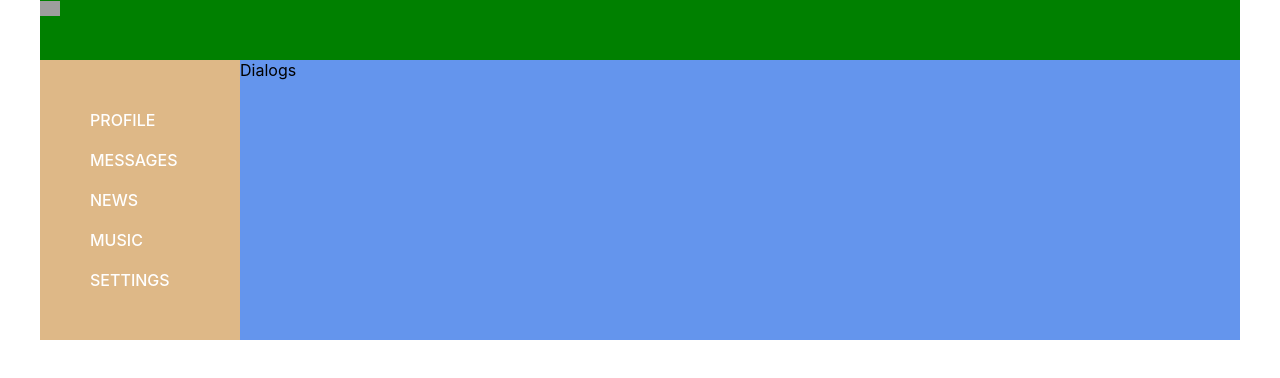
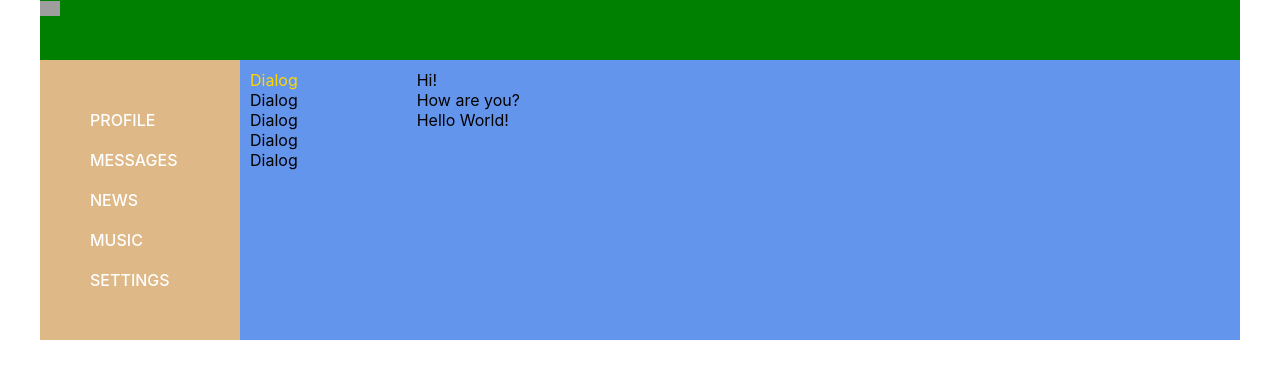
Before and after one commit to Stepan-Suprunov/Social_Network, a React (Create React App) app: page /dialogs in a window 1280 px wide. Shown: the top 378 px of the page. Built offline with nearby package versions, Linux system fonts and the light colour scheme; grey boxes are pictures that could not be loaded.

Commit message:
Dialogs and Messages added

```diff
--- a/src/components/Dialogs/Dialogs.jsx
+++ b/src/components/Dialogs/Dialogs.jsx
@@ -2,8 +2,35 @@ import classes from './Dialogs.module.css'
 
 const Dialogs = (props) => {
     return (
-        <div>
-            Dialogs
+        <div className={classes.dialogs}>
+            <div className={classes.dialogsItems}>
+                <div className={classes.dialog + ' ' + classes.active}>
+                    Dialog
+                </div>
+                <div className={classes.dialog}>
+                    Dialog
+                </div>
+                <div className={classes.dialog}>
+                    Dialog
+                </div>
+                <div className={classes.dialog}>
+                    Dialog
+                </div>
+                <div className={classes.dialog}>
+                    Dialog
+                </div>
+            </div>
+            <div className={classes.messages}>
+                <div className={classes.mesage}>
+                    Hi!
+                </div>
+                <div className={classes.mesage}>
+                    How are you?
+                </div>
+                <div className={classes.mesage}>
+                    Hello World!
+                </div>
+            </div>
         </div>
     );
 };
--- a/src/components/Dialogs/Dialogs.module.css
+++ b/src/components/Dialogs/Dialogs.module.css
@@ -0,0 +1,12 @@
+.dialogs {
+    display: grid;
+    grid-template-columns: 2fr 10fr;
+}
+
+.dialogsItems, .messages {
+    padding: 10px;
+}
+
+.dialogsItems .active {
+    color: gold;
+}
```
